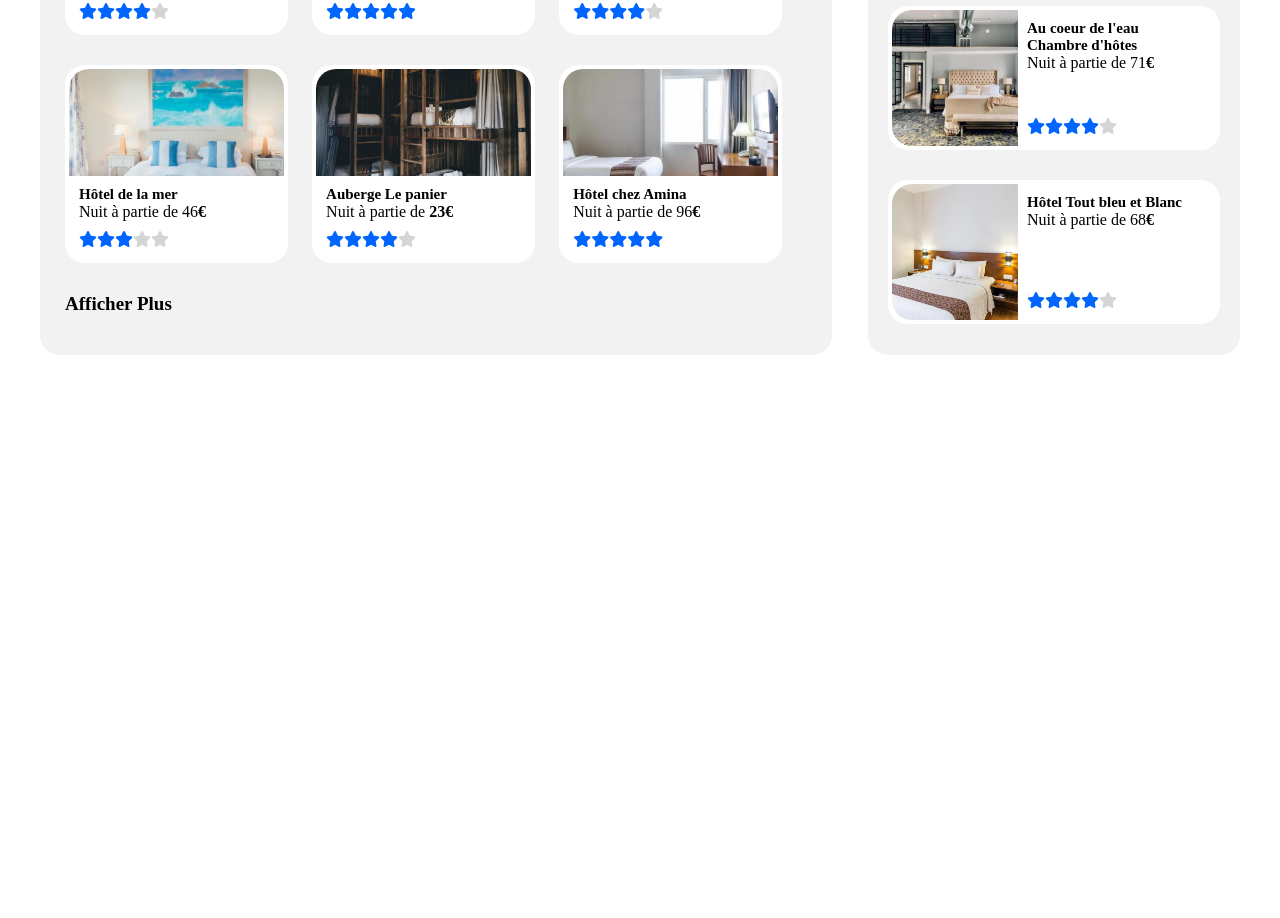
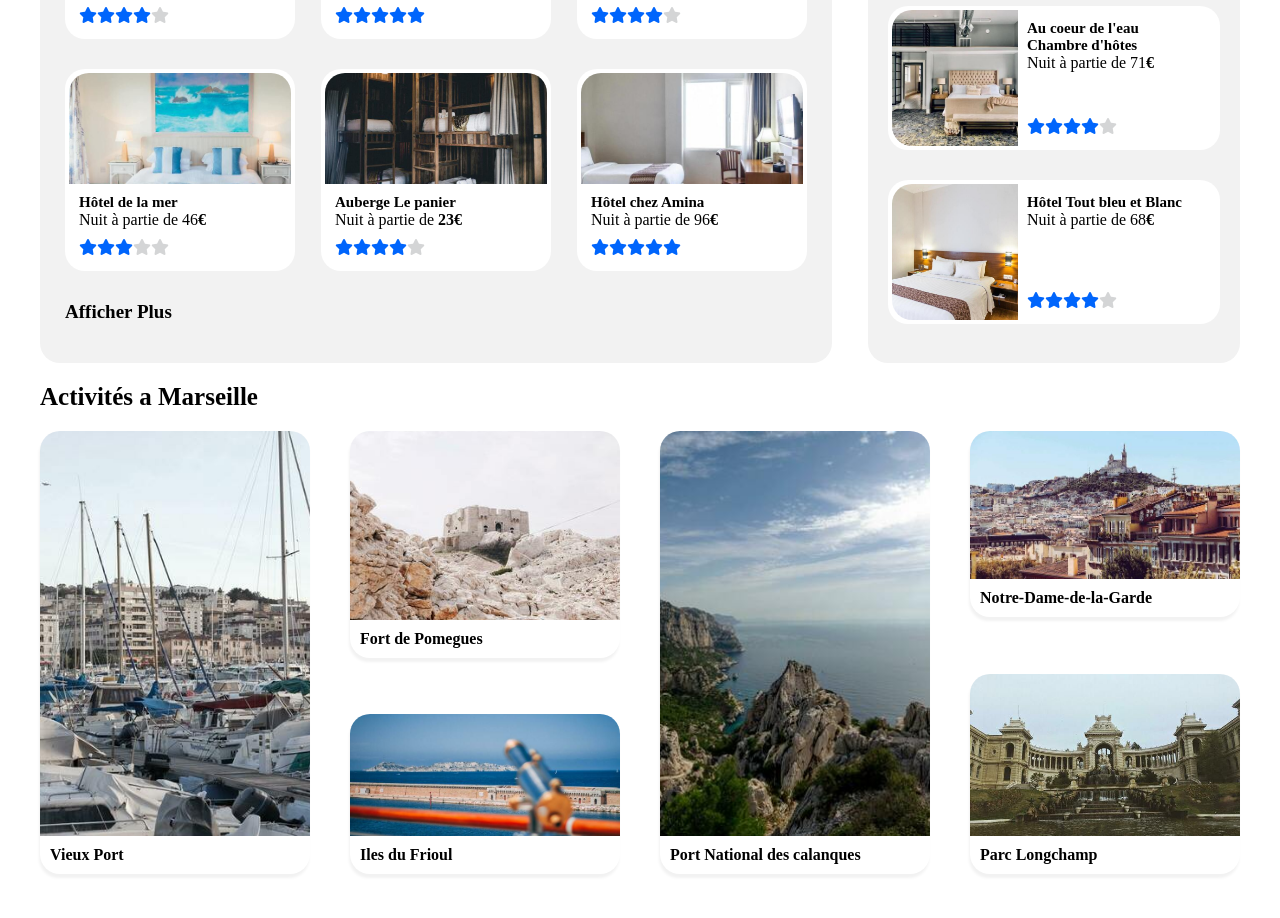
Before and after one commit to Donfack-Darlin/Projet-reservia, a plain HTML site: page index.html in a window 1280 px wide. Shown: the part 598-1516 px from the top of the page. Before the commit the page ends 993 px from the top, so only its background shows below. Drawn offline with Linux system fonts and the light colour scheme.

Commit message:
Ajout de la section activités

```diff
--- a/index.html
+++ b/index.html
@@ -193,7 +193,7 @@
                         </div>
                         <div class="descrition-carte descrition-carte-populaire">
                             <div>
-                                <h2>Au coeur de l'eau<br/> Chambre d'hôtes</h2>
+                                <h2>Au coeur de l'eau<br /> Chambre d'hôtes</h2>
                                 <p>Nuit à partie de 71<span class="prix-en-euro">€</span></p>
                             </div>
                             <div>
@@ -224,6 +224,76 @@
                 </article>
             </aside>
         </section>
+        <!-- section des Activités -->
+        <section class="section-activites">
+            <h1>Activités a Marseille</h1>
+            <div class="conteneur-carte-activites">
+                <article class="carte-activites article-carte-activites">
+                    <a href="#">
+                        <div class="imgage-carte imgage-carte-activites-grande">
+                            <img src="img/activity/reno-laithienne-QUgJhdY5Fyk-unsplash.jpg" alt="">
+                        </div>
+                        <div class="descrition-carte-activites">
+                            <p>Vieux Port</p>
+                        </div>
+                    </a>
+                </article>
+                <div class="div-carte-activites">
+                    <article class="article-carte-activites">
+                        <a href="#">
+                            <div class="imgage-carte imgage-carte-activites-petit-1">
+                                <img src="img/activity/paul-hermann-QFTrLdQIRhI-unsplash.jpg" alt="">
+                            </div>
+                            <div class="descrition-carte-activites">
+                                <p>Fort de Pomegues</p>
+                            </div>
+                        </a>
+                    </article>
+                    <article class="article-carte-activites">
+                        <a href="#">
+                            <div class="imgage-carte imgage-carte-activites-petit-2">
+                                <img src="img/activity/kevin-hikari-rV_Qd1l-VXg-unsplash.jpg" alt="">
+                            </div>
+                            <div class="descrition-carte-activites">
+                                <p>Iles du Frioul</p>
+                            </div>
+                        </a>
+                    </article>
+                </div>
+                <article class="carte-activites article-carte-activites">
+                    <a href="#">
+                        <div class="imgage-carte imgage-carte-activites-grande">
+                            <img src="img/activity/kilyan-sockalingum-NR8-cBCN3aI-unsplash.jpg" alt="">
+                        </div>
+                        <div class="descrition-carte-activites">
+                            <p>Port National des calanques</p>
+                        </div>
+                    </a>
+                </article>
+                <div class="div-carte-activites">
+                    <article class="article-carte-activites">
+                        <a href="#">
+                            <div class="imgage-carte  imgage-carte-activites-petit-3">
+                                <img src="img/activity/florian-wehde-xW9e8gdotxI-unsplash.jpg" alt="">
+                            </div>
+                            <div class="descrition-carte-activites">
+                                <p>Notre-Dame-de-la-Garde</p>
+                            </div>
+                        </a>
+                    </article>
+                    <article class=" article-carte-activites">
+                        <a href="#">
+                            <div class="imgage-carte imgage-carte-activites-petit-4">
+                                <img src="img/activity/lena-paulin-wH2-EJoDcV0-unsplash.jpg" alt="">
+                            </div>
+                            <div class="descrition-carte-activites">
+                                <p>Parc Longchamp</p>
+                            </div>
+                        </a>
+                    </article>
+                </div>
+            </div>
+        </section>
     </main>
 </body>
 
--- a/style.css
+++ b/style.css
@@ -1,52 +1,52 @@
-body{
+body {
     color: black;
     margin: 0;
     padding: 40px;
-    max-width: ;
+    max-width: 1400px;
 }
 
-h1{
+h1 {
     font-size: 25px;
     margin: 20px 0;
     padding: 0;
 }
 
-h2{
+h2 {
     font-size: 15px;
     font-weight: bold;
     margin: 0;
 }
 
-.fas{
+.fas {
     color: #0065fc;
 }
 
-.grey-star{
+.grey-star {
     color: #d4d5d6;
 }
 
 /* Style du header */
 
-.div-header{
+.div-header {
     display: flex;
     justify-content: space-between;
 }
 
-header img{
+header img {
     width: 100px;
 }
 
-.menu{
+.menu {
     margin-top: 16px;
 }
 
-.menu a{
+.menu a {
     text-decoration: none;
-    color:black;
+    color: black;
     padding: 32px;
 }
 
-.menu a:hover{
+.menu a:hover {
     color: #0065FC;
     border-top: 2px solid #0065FC;
     padding-top: 25px;
@@ -54,17 +54,17 @@ header img{
 
 /* Section de recherche */
 
-.formulaire{
+.formulaire {
     display: flex;
 }
 
-.icon-formulaire{
+.icon-formulaire {
     padding: 15px;
-    background-color:  #d9d9d9;
+    background-color: #d9d9d9;
     border-radius: 10px 0 0 10px;
 }
 
-.champ-recherche{
+.champ-recherche {
     font-weight: bold;
     border: none;
     border-top: 2px solid #F2F2F2;
@@ -73,7 +73,7 @@ header img{
     padding-left: 10px;
 }
 
-.champ-recherche + button{
+.champ-recherche+button {
     background-color: #0065FC;
     color: white;
     padding: 10px 20px;
@@ -81,11 +81,11 @@ header img{
     border: none;
 }
 
-form{
+form {
     margin: 10px 0;
 }
 
-.conteneur-filtre-recherche{
+.conteneur-filtre-recherche {
     display: flex;
     flex-wrap: wrap;
     align-items: center;
@@ -94,14 +94,14 @@ form{
     font-size: 15px;
 }
 
-.filtre-recherche{
+.filtre-recherche {
     display: flex;
     align-items: center;
     border: 1px solid #d9d9d9;
     border-radius: 30px;
 }
 
-.filtre-recherche-icon{
+.filtre-recherche-icon {
     display: flex;
     align-items: center;
     justify-content: center;
@@ -113,21 +113,21 @@ form{
     margin-left: -2px;
 }
 
-.filtre-recherche-nom{
+.filtre-recherche-nom {
     margin: 0 10px;
 }
 
-.resultat-recherche{
+.resultat-recherche {
     display: flex;
     align-items: center;
 }
 
-.resultat-recherche-icon{
+.resultat-recherche-icon {
     display: flex;
     align-items: center;
     justify-content: center;
     background-color: white;
-    border:1px solid #a19d9d;
+    border: 1px solid #a19d9d;
     border-radius: 100%;
     width: 15px;
     height: 15px;
@@ -138,13 +138,13 @@ form{
 
 /* Section de logements */
 
-.section-logement{
+.section-logement {
     display: flex;
     flex-wrap: nowrap;
     justify-content: space-between;
 }
 
-.conteneur-carte-logement{
+.conteneur-carte-logement {
     display: flex;
     flex-direction: column;
     flex-wrap: wrap;
@@ -152,21 +152,21 @@ form{
     width: 66%;
     background-color: #F2F2F2;
     border-radius: 20px;
-    padding: 25px  25px 0 25px;
-    box-sizing:border-box;
+    padding: 25px 25px 0 25px;
+    box-sizing: border-box;
 }
 
-.conteneur-carte-logement-div{
+.conteneur-carte-logement-div {
     display: flex;
     flex-wrap: wrap;
+    justify-content: space-between;
 }
 
-.carte{
-    width: 30%;
-    margin-right: 3.3%;
+.carte {
+    width: 31%;
 }
 
-.carte-logement{
+.carte-logement {
     padding: 4px;
     border-radius: 20px;
     background-color: white;
@@ -174,19 +174,18 @@ form{
     box-sizing: border-box;
 }
 
-.carte-logement a{
+.carte-logement a {
     display: block;
     text-decoration: none;
     color: black;
 }
 
-
-.imgage-carte{
+.imgage-carte {
     position: relative;
     padding-top: 50%;
 }
 
-.imgage-carte img{
+.imgage-carte img {
     position: absolute;
     width: 100%;
     height: 100%;
@@ -198,60 +197,60 @@ form{
     border-radius: 20px 20px 0 0;
 }
 
-.titre-conteneur-carte-logement{
+.titre-conteneur-carte-logement {
     width: 100%;
 }
 
-.descrition-carte{
+.descrition-carte {
     margin: 10px;
 }
 
-.descrition-carte p{
+.descrition-carte p {
     margin: 0 0 10px 0;
 }
 
-.prix-en-euro{
+.prix-en-euro {
     font-weight: bold;
 }
 
-.lien-afficher-plus{
+.lien-afficher-plus {
 
     display: block;
     font-size: 19px;
     text-decoration: none;
     color: black;
     font-weight: bold;
-    margin-bottom:40px ;
+    margin-bottom: 40px;
 }
 
 
-.conteneur-carte-logement-populaire{
+.conteneur-carte-logement-populaire {
     display: flex;
     width: 31%;
     flex-direction: column;
     background-color: #F2F2F2;
     border-radius: 20px;
-    padding: 20px  20px 0 20px;
-    box-sizing:border-box;
+    padding: 20px 20px 0 20px;
+    box-sizing: border-box;
 }
 
-.carte-logement-populaire a{
+.carte-logement-populaire a {
     display: flex;
 }
 
-.conteneur-imgage-carte-populaire{
+.conteneur-imgage-carte-populaire {
     width: 40%;
 }
 
-.imgage-carte-populaire{
+.imgage-carte-populaire {
     padding-top: 108%;
 }
 
-.imgage-carte-populaire img{
+.imgage-carte-populaire img {
     border-radius: 20px 0 0 20px;
 }
 
-.descrition-carte-populaire{
+.descrition-carte-populaire {
     display: flex;
     flex-direction: column;
     justify-content: space-between;
@@ -259,3 +258,66 @@ form{
     margin-left: 9px;
     margin-right: 0px;
 }
+
+/* section des Activités */
+
+.section-activites {
+    display: flex;
+    flex-direction: column;
+    padding-bottom: 40px;
+}
+
+.conteneur-carte-activites {
+    display: flex;
+    flex-wrap: nowrap;
+    justify-content: space-between;
+}
+
+.article-carte-activites{
+    border-radius: 20px;
+    box-shadow: -1px 4px 3px #F2F2F2;
+}
+
+.carte-activites a,
+.div-carte-activites a {
+    display: block;
+    text-decoration: none;
+    color: black;
+}
+
+.carte-activites {
+    width: 22.5%;
+}
+
+.div-carte-activites {
+    display: flex;
+    flex-direction: column;
+    justify-content: space-between;
+    width: 22.5%;
+}
+
+.imgage-carte-activites-grande {
+    padding-top: 150%;
+}
+
+.imgage-carte-activites-petit-1 {
+    padding-top: 70%;
+}
+
+.imgage-carte-activites-petit-2 {
+    padding-top: 45%;
+}
+
+.imgage-carte-activites-petit-3 {
+    padding-top: 55%;
+}
+
+.imgage-carte-activites-petit-4 {
+    padding-top: 60%;
+}
+
+.descrition-carte-activites p{
+    margin: 0;
+    padding: 10px 0 10px 10px;
+    font-weight: 900;
+}
```
Lines whose indentation alone changed are shown as unchanged.
